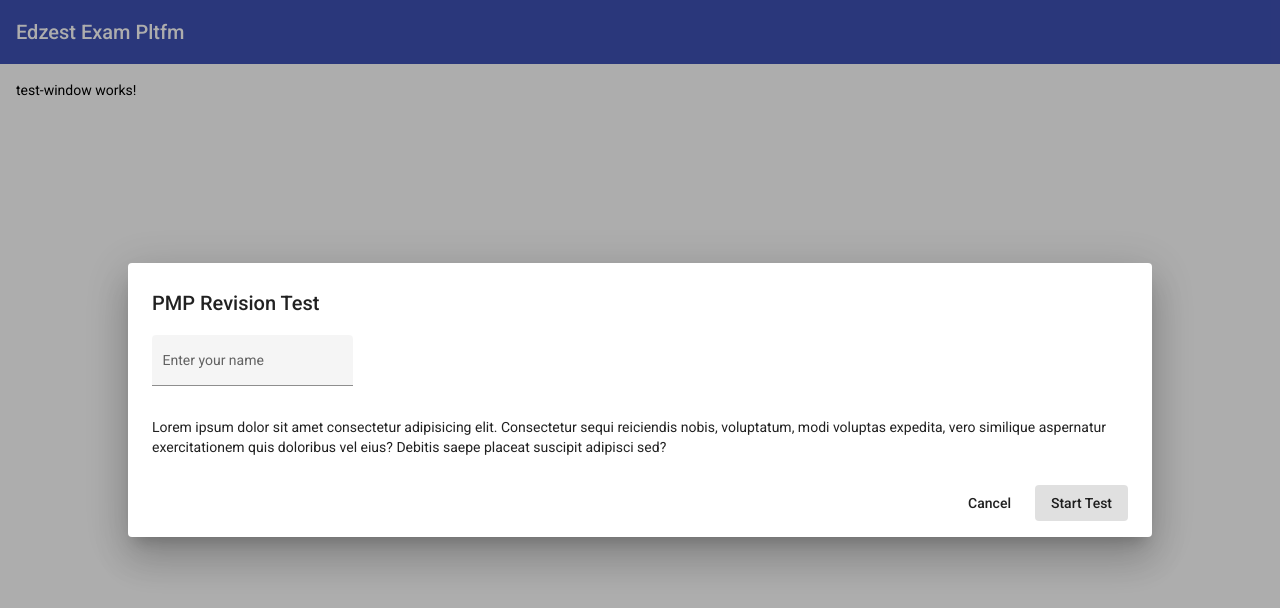
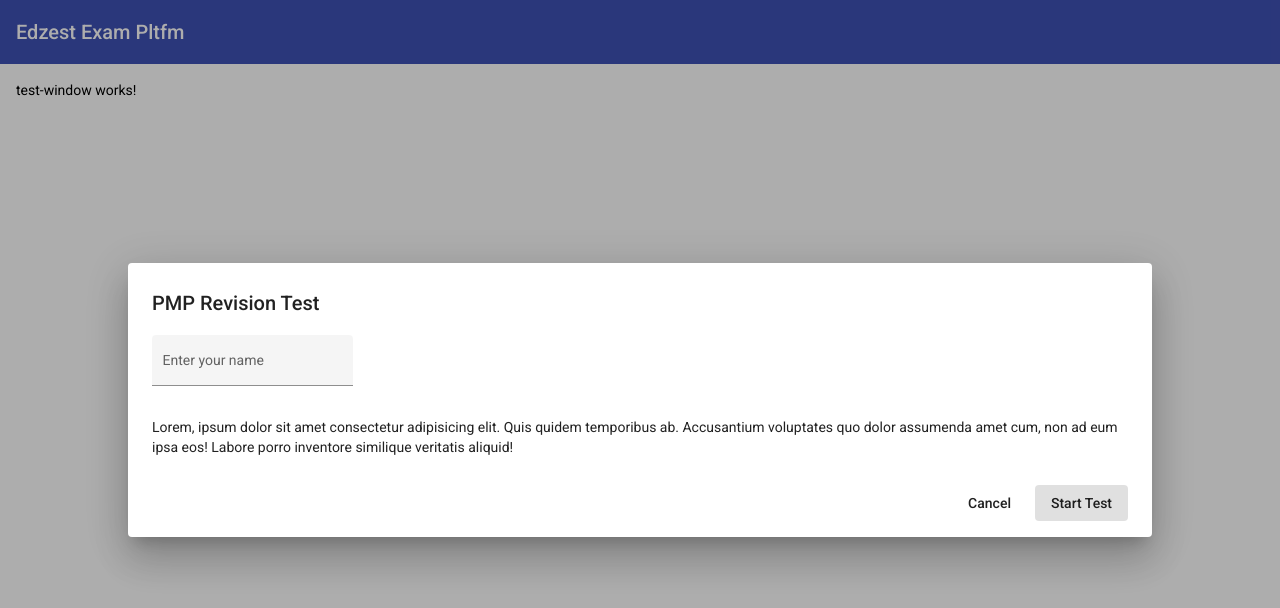
Before and after one commit to edzest/eep-dashboard, an Angular app: page / in a window 1280 px wide. Shown: the top 608 px of the page. Built offline with nearby package versions, Linux system fonts and the light colour scheme.

Commit message:
Inject dialog texts

```diff
--- a/src/app/test-dialog/test-dialog.component.html
+++ b/src/app/test-dialog/test-dialog.component.html
@@ -1,4 +1,4 @@
-<h2 mat-dialog-title>PMP Revision Test</h2>
+<h2 mat-dialog-title>{{data.title}}</h2>
 <mat-dialog-content class="mat-typography">
   <p>
     <mat-form-field appearance="fill">
@@ -6,8 +6,7 @@
       <input matInput [(ngModel)]="studentName">
     </mat-form-field>
   </p>
-  <p>Lorem ipsum dolor sit amet consectetur adipisicing elit. Consectetur sequi reiciendis nobis, voluptatum, modi voluptas expedita,
-     vero similique aspernatur exercitationem quis doloribus vel eius? Debitis saepe placeat suscipit adipisci sed?</p>
+  <p>{{data.instructions}}</p>
 </mat-dialog-content>
 <mat-dialog-actions align="end">
   <button mat-button mat-dialog-close>Cancel</button>
--- a/src/app/test-dialog/test-dialog.component.ts
+++ b/src/app/test-dialog/test-dialog.component.ts
@@ -1,4 +1,6 @@
-import { Component, OnInit } from '@angular/core';
+import { Component, Inject, Input, OnInit } from '@angular/core';
+import { MAT_DIALOG_DATA } from '@angular/material/dialog';
+import { TestInfo } from '../test-info.model';
 
 @Component({
   selector: 'app-test-dialog',
@@ -9,7 +11,7 @@ export class TestDialogComponent implements OnInit {
 
   studentName: string = "";
 
-  constructor() { }
+  constructor(@Inject(MAT_DIALOG_DATA) public data: TestInfo) { }
 
   ngOnInit(): void {
   }
--- a/src/app/test-window/test-window.component.ts
+++ b/src/app/test-window/test-window.component.ts
@@ -1,6 +1,7 @@
 import { Component, OnInit } from '@angular/core';
 import { MatDialog } from '@angular/material/dialog';
 import { TestDialogComponent } from '../test-dialog/test-dialog.component';
+import { TestInfo } from '../test-info.model';
 
 @Component({
   selector: 'app-test-window',
@@ -9,6 +10,13 @@ import { TestDialogComponent } from '../test-dialog/test-dialog.component';
 })
 export class TestWindowComponent implements OnInit {
 
+  testInfo: TestInfo = {
+    'title': 'PMP Revision Test',
+    'instructions': "Lorem, ipsum dolor sit amet consectetur adipisicing elit. Quis quidem temporibus ab. Accusantium voluptates quo dolor assumenda amet cum,\
+    non ad eum ipsa eos! Labore porro inventore similique veritatis aliquid!",
+    'testId': 12
+  }
+
   constructor(public testDialog: MatDialog) { }
 
   ngOnInit(): void {
@@ -16,7 +24,9 @@ export class TestWindowComponent implements OnInit {
   }
 
   openTestDialog() {
-    const dialogRef = this.testDialog.open(TestDialogComponent);
+    const dialogRef = this.testDialog.open(TestDialogComponent, {
+      data: this.testInfo
+    });
 
     dialogRef.afterClosed().subscribe(result => {
       console.log(`Dialog closed: ${result}`);
```
